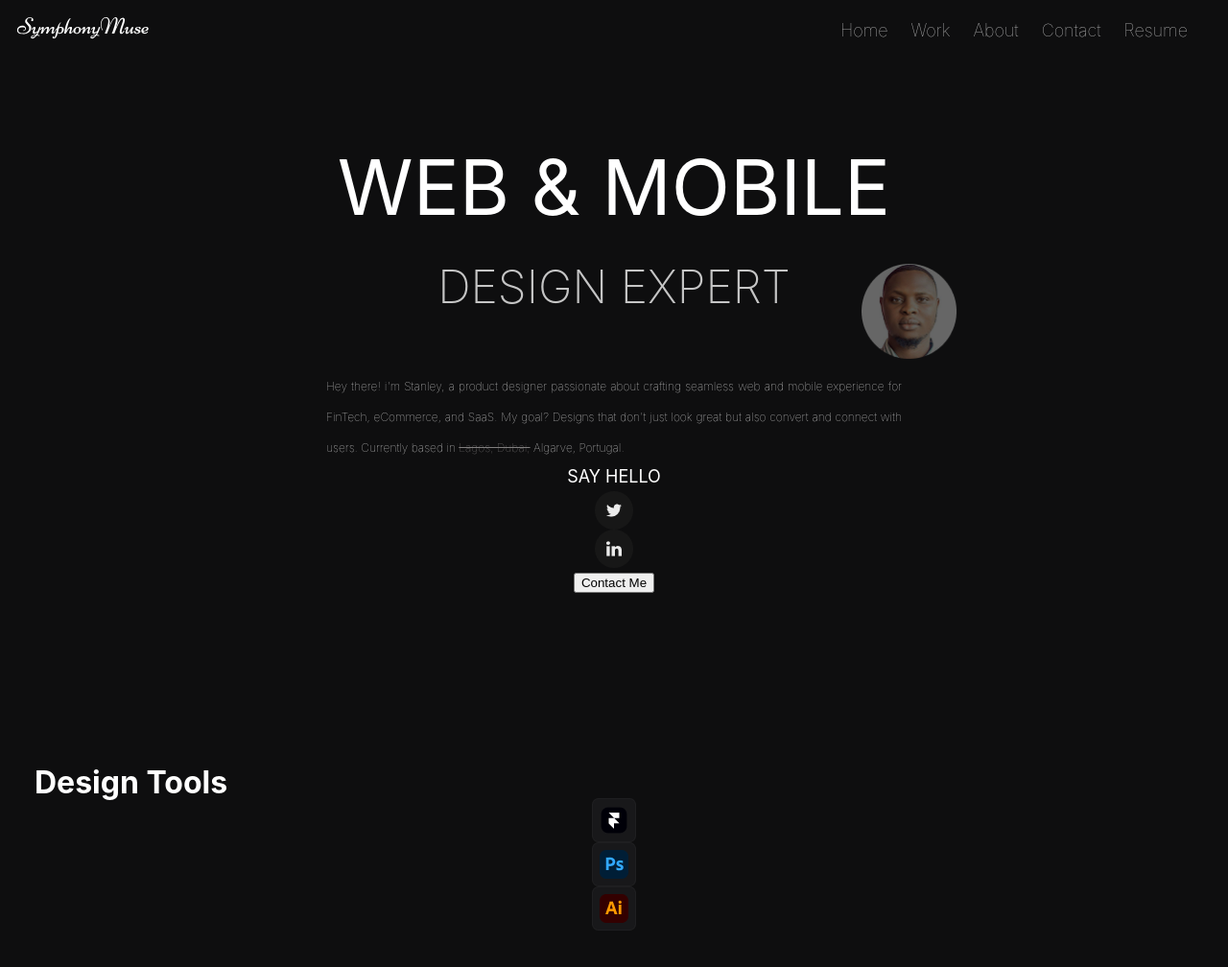
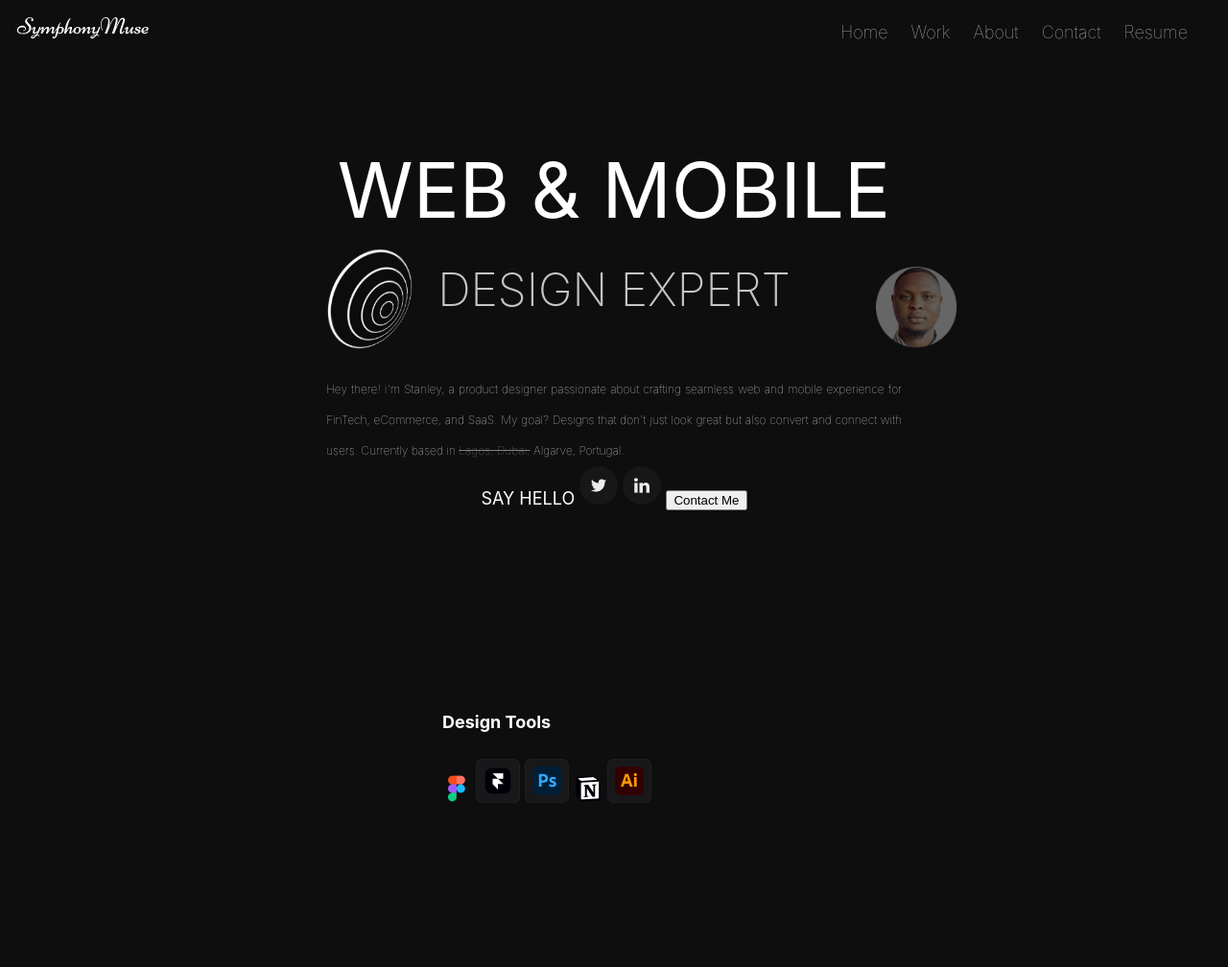
Before and after one commit to Sesughter01/stanley-akinjide-portfolio, a plain HTML site: page index.html in a window 1280 px wide. Shown: the whole page at 96% size. After the commit the page ends 923 px from the top, so only its background shows below. Drawn offline with Linux system fonts and the light colour scheme.

Commit message:
added icons

```diff
--- a/css/index.css
+++ b/css/index.css
@@ -77,9 +77,9 @@ section{
 }
 
 img{
-    display: block;
+    /* display: block; */
     max-width: 100%;
-    margin: auto;
+    /* margin: auto; */
 }
 
  strong{
@@ -348,7 +348,7 @@ header{
  }
  .intro__subtitle::before{
     content:"";
-    background-image:url("/imgs/test.png");
+    background-image:url("/imgs/icons/test.png");
     background-repeat:no-repeat;
     background-size:contain;
     width:150px;
@@ -365,10 +365,15 @@ header{
     background-image: url(/imgs/profile.png);
      background-repeat:no-repeat;
     background-size:contain;
-    width:100px;
+    width:85px;
     display: block;
-    height:100px;
+    height:85px;
     position:absolute;
     top:0;
     right: -70px;
  }
+ .sub_section{
+    margin: auto;
+    max-width:358px;
+    height:94px;
+ }
--- a/index.html
+++ b/index.html
@@ -36,9 +36,9 @@
             <p class="intro_text">Hey there! i'm Stanley, a product designer passionate about crafting seamless web and mobile experience for FinTech, eCommerce, and SaaS. My goal? Designs that don't just look great but also convert and connect with users. Currently based in <span class="intro_span">Lagos, Dubai,</span> Algarve, Portugal.</p>
         <div>
             <span>SAY HELLO</span>
-            <span><img src="/imgs/icons/twitter.png" alt="twitter icon"></span>
-            <span><img src="/imgs/icons/Linkedin.png" alt="Linkedin icon"></span>
-            <span><button >Contact Me</button></span>
+            <img src="/imgs/icons/twitter.png" alt="twitter icon">
+            <img src="/imgs/icons/Linkedin.png" alt="Linkedin icon">
+            <button>Contact Me</button>
         </div>
     </div>
         <!-- <div class="intro__image">
@@ -48,13 +48,13 @@
      <!-- Hero Section End -->
 
      <section>
-        <div>
-            <h3>Design Tools</h3>
-            <span><img src="/imgs/icons/figma.png" alt=""></span>
-            <span><img src="/imgs/icons/icon.png" alt=""></span>
-            <span><img src="/imgs/icons/photoshop.png" alt=""></span>
-            <span><img src="/imgs/icons/" alt=""></span>
-            <span><img src="/imgs/icons/illustrator.png" alt=""></span>
+        <div class="sub_section">
+            <h4>Design Tools</h4>
+            <img src="/imgs/icons/figma.png" alt="Figma icon">
+            <img src="/imgs/icons/icon.png" alt="icon">
+            <img src="/imgs/icons/photoshop.png" alt="Photoshop">
+            <img src="/imgs/icons/component1.png" alt="Component">
+            <img src="/imgs/icons/illustrator.png" alt="Illustrator">
         </div>
      </section>
 </body>
```
Also changed, not shown: imgs/icons/figma.png (renamed from imgs/figms.png).
